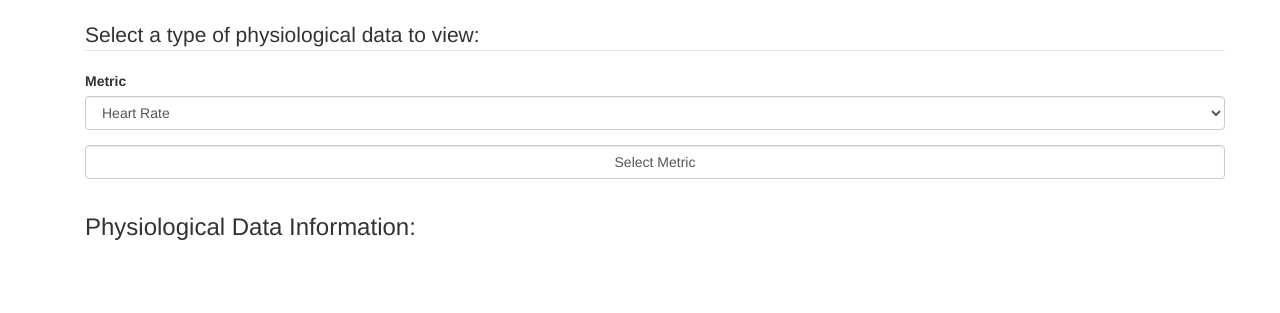
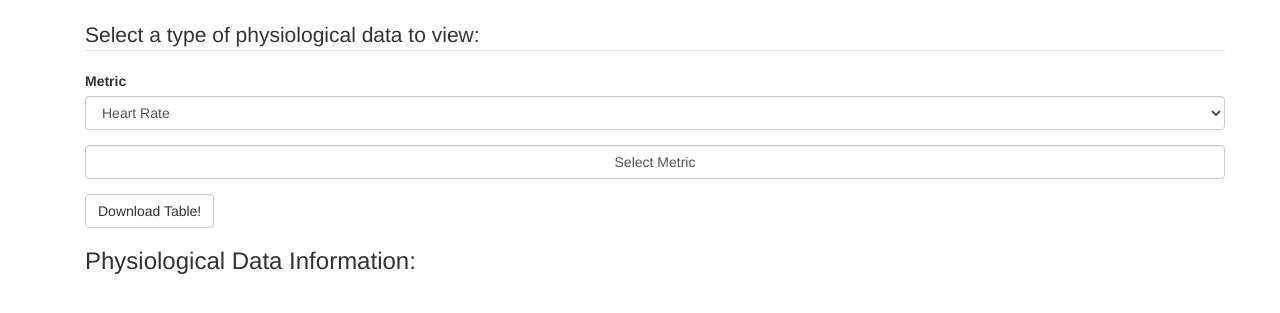
Before and after one commit to herbishere/CS361_DrowsinessWearable, a Flask app: page /phys_data in a window 1280 px wide. Shown: the part 52-365 px from the top of the page. Run offline with Flask 2, Linux system fonts and the light colour scheme; data that the repository does not hold is empty; some libraries are stand-ins or nearby versions.

Commit message:
Update phys_data.html

```diff
--- a/app/templates/phys_data.html
+++ b/app/templates/phys_data.html
@@ -15,56 +15,9 @@
             </div>
         </fieldset>
     </form>
-
+    <a href="/return_table/" target="blank"><button class='btn btn-default'>Download Table!</button></a>
     <h3>Physiological Data Information:</h3>
         {{ table }}
-
-<!--    <table class="table">-->
-<!--        <thead>-->
-<!--            <tr>-->
-<!--                <th>Date</th>-->
-<!--                <th>Time</th>-->
-<!--                <th>Heart Rate</th>-->
-<!--                <th>Alert Status</th>-->
-<!--                <th>Overall Drowsiness Score</th>-->
-<!--                <th>Time Elapsed Since Last Alert</th>-->
-<!--            </tr>-->
-<!--        </thead>-->
-<!--        &lt;!&ndash; VVVV REPLACE WITH CALLS TO FILL FROM DATABASE DATA &ndash;&gt;-->
-<!--        <tbody>-->
-<!--&lt;!&ndash;        d = PhysData(date='11-24-2019', time='12:05:05', heartrate=70, overalldrowsiness=0.3, alertstatus='Awake', timeelapsed='47:35:24')&ndash;&gt;-->
-<!--            {% for data in physData %}-->
-<!--            <tr>-->
-<!--&lt;!&ndash;                <td>11/24/2019</td>&ndash;&gt;-->
-<!--&lt;!&ndash;                <td>9:03:42:36</td>&ndash;&gt;-->
-<!--&lt;!&ndash;                <td>72</td>&ndash;&gt;-->
-<!--&lt;!&ndash;                <td>Awake</td>&ndash;&gt;-->
-<!--&lt;!&ndash;                <td>24.00.00</td>&ndash;&gt;-->
-<!--&lt;!&ndash;            </tr>&ndash;&gt;-->
-<!--                <td>{{data.date}}</td>-->
-<!--                <td>{{data.time}}</td>-->
-<!--                <td>{{data.heartrate}}</td>-->
-<!--                <td>{{data.alertstatus}}</td>-->
-<!--                <td>{{data.overalldrowsiness}}</td>-->
-<!--                <td>{{data.timeelapsed}}</td>-->
-
-<!--            </tr>-->
-<!--            {% endfor %}-->
-<!--&lt;!&ndash;            <tr>&ndash;&gt;-->
-<!--&lt;!&ndash;                <td>11/24/2019</td>&ndash;&gt;-->
-<!--&lt;!&ndash;                <td>9:03:42:36</td>&ndash;&gt;-->
-<!--&lt;!&ndash;                <td>72</td>&ndash;&gt;-->
-<!--&lt;!&ndash;                <td>Awake</td>&ndash;&gt;-->
-<!--&lt;!&ndash;                <td>24.00.00</td>&ndash;&gt;-->
-<!--&lt;!&ndash;            </tr>&ndash;&gt;-->
-<!--&lt;!&ndash;                <td>11/24/2019</td>&ndash;&gt;-->
-<!--&lt;!&ndash;                <td>13:27:17:01</td>&ndash;&gt;-->
-<!--&lt;!&ndash;                <td>72</td>&ndash;&gt;-->
-<!--&lt;!&ndash;                <td>Drowsy</td>&ndash;&gt;-->
-<!--&lt;!&ndash;                <td>00.00.00</td>&ndash;&gt;-->
-
-<!--        </tbody>-->
-<!--    </table>-->
 
 
 </div>
```
